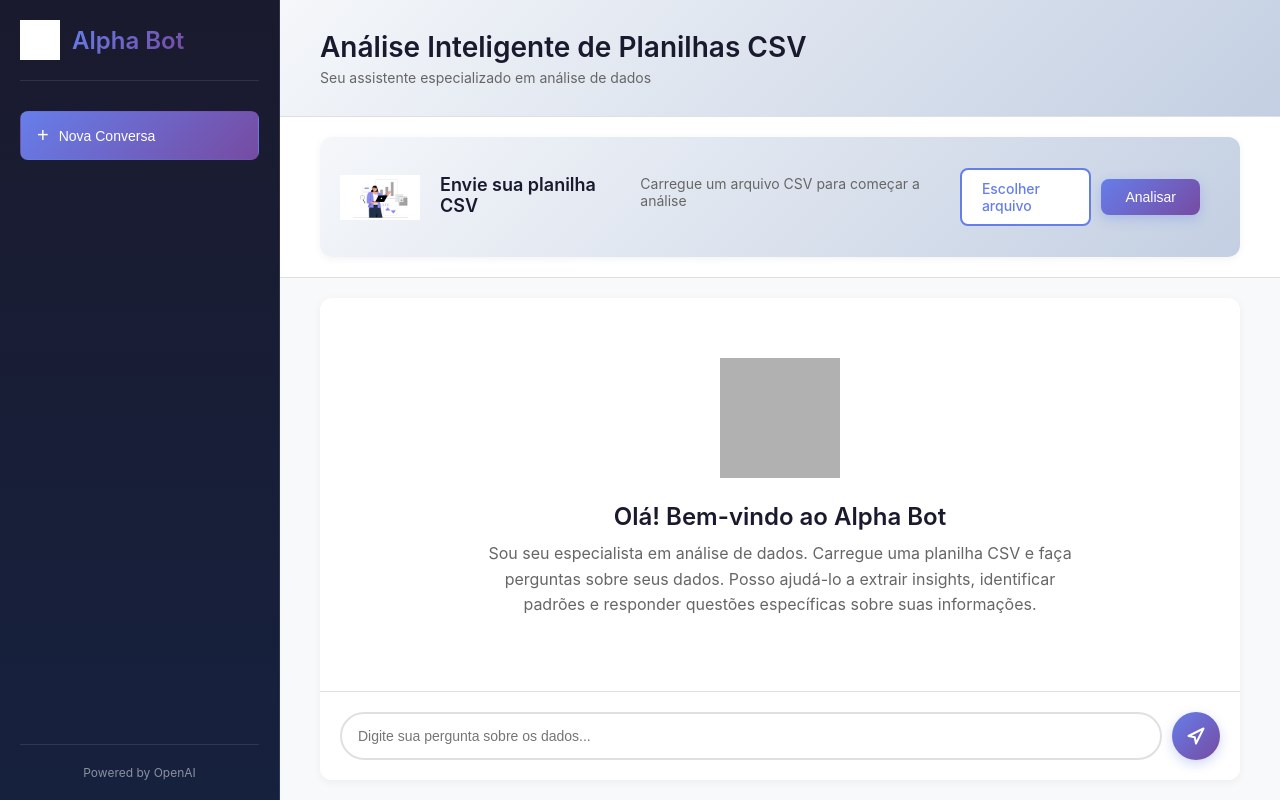
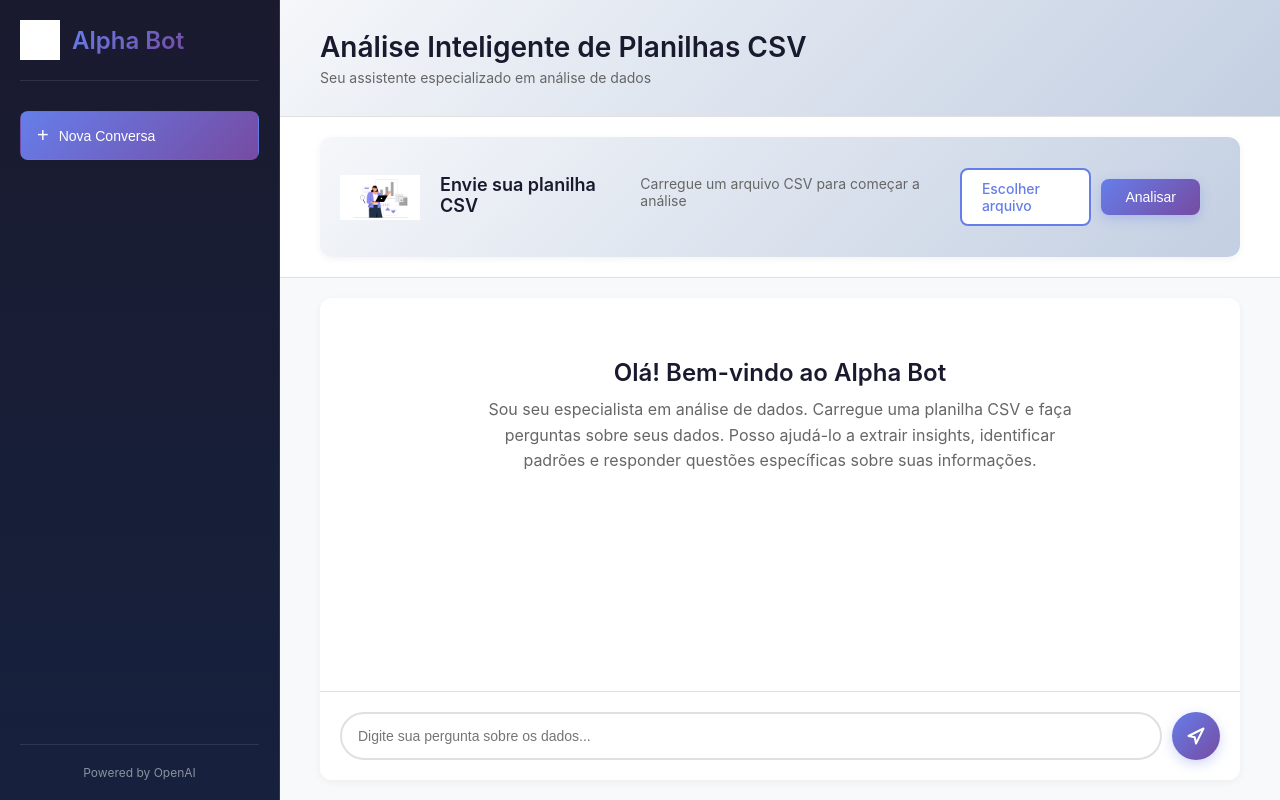
Before and after one commit to nhhramos/alphabot-app, a Flask app: page / in a window 1280 px wide. Run offline with Flask 3, Linux system fonts and the light colour scheme; grey boxes are pictures that could not be loaded.

Commit message:
Atualização do index.html - remoção de imagem

```diff
--- a/templates/index.html
+++ b/templates/index.html
@@ -55,7 +55,6 @@
                 <div class="chat-container">
                     <div id="chat-window" class="chat-window">
                         <div class="welcome-message">
-                            <img src="{{ url_for('static', filename='img/chatbot-ui.png') }}" alt="Chatbot" class="welcome-icon">
                             <h2>Olá! Bem-vindo ao Alpha Bot</h2>
                             <p>Sou seu especialista em análise de dados. Carregue uma planilha CSV e faça perguntas sobre seus dados. Posso ajudá-lo a extrair insights, identificar padrões e responder questões específicas sobre suas informações.</p>
                         </div>
```
